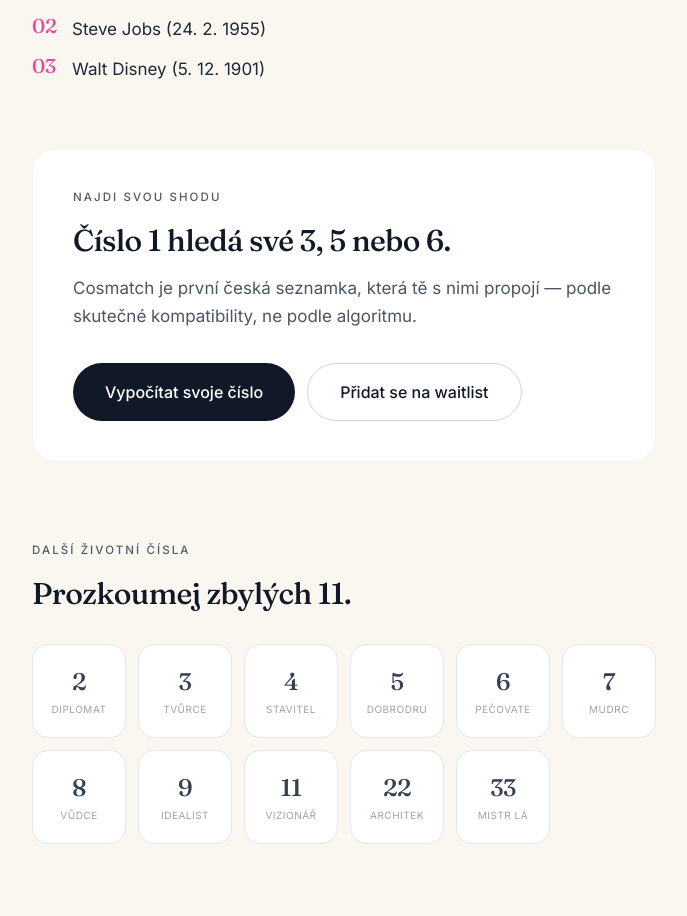
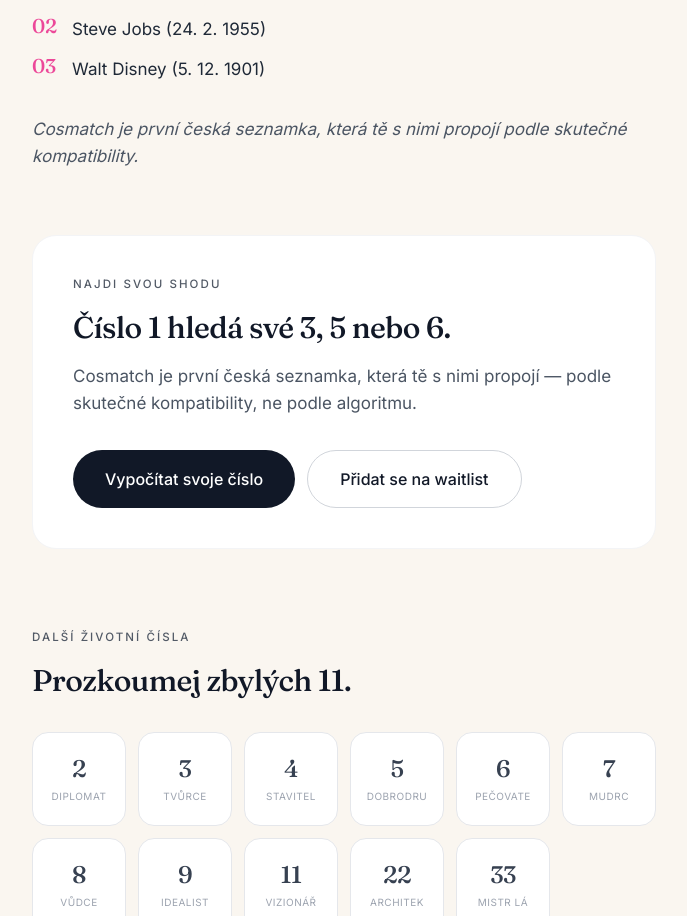
Before and after one commit to cibulkosi/SZnamka, a Next.js app: page /numerologie/zivotni-cislo-1 in a window 1280 px wide. Shown: the part 1688-2604 px from the top of the page, without its empty margins (296-983 px from the left). Built offline with nearby package versions, Linux system fonts and the light colour scheme.

Commit message:
Add Cosmatch line below celebrities on life path 1 page

```diff
--- a/app/numerologie/zivotni-cislo-1/page.tsx
+++ b/app/numerologie/zivotni-cislo-1/page.tsx
@@ -218,6 +218,9 @@ export default function LifePathPage() {
               </li>
             ))}
           </ul>
+          <p className="text-gray-600 leading-relaxed mt-8 text-[1.0625rem] italic">
+            Cosmatch je první česká seznamka, která tě s nimi propojí podle skutečné kompatibility.
+          </p>
         </section>
 
         {/* CTA */}
```
